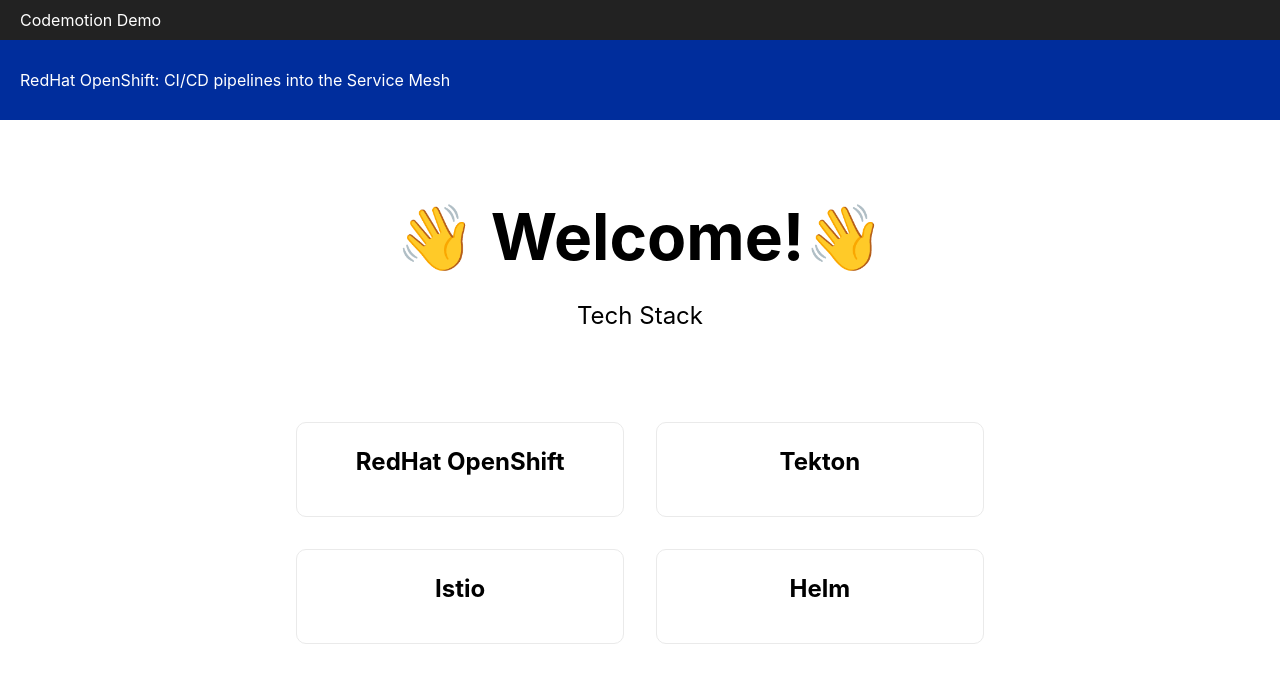
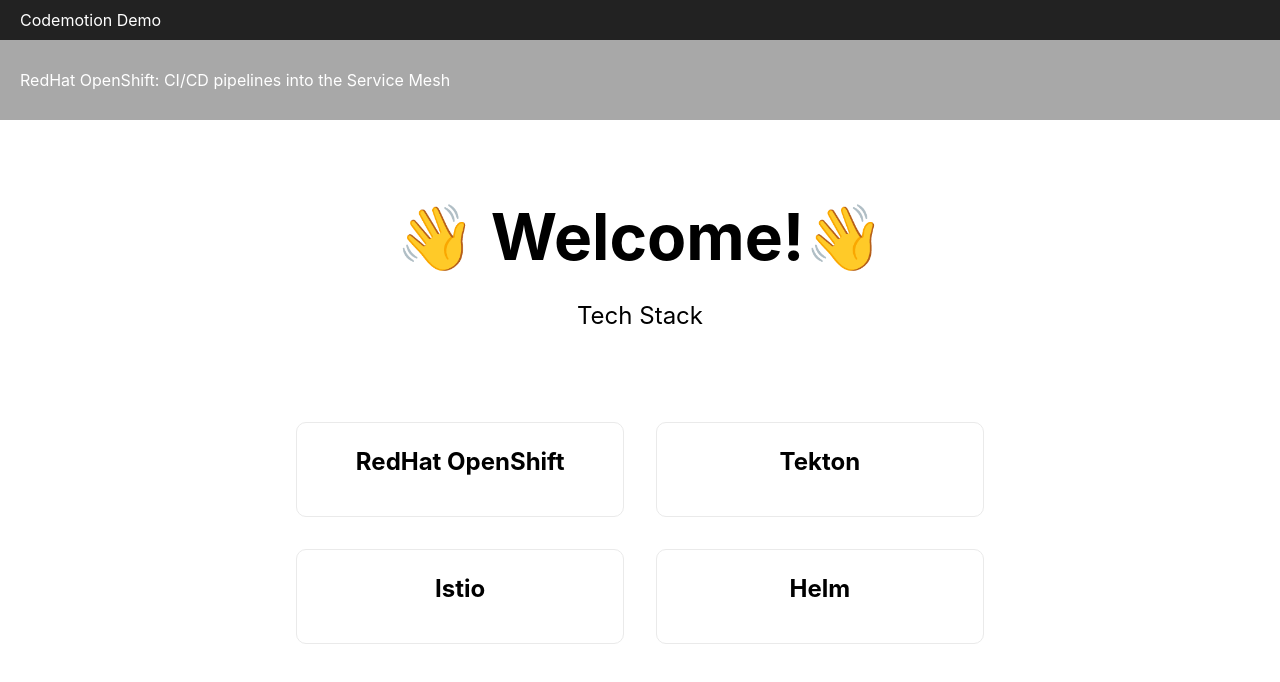
Before and after one commit to lumander/codemotion-frontend, a Next.js app: page / in a window 1280 px wide. Shown: the top 682 px of the page. Built offline with nearby package versions, Linux system fonts and the light colour scheme.

Commit message:
added grey subheader

```diff
--- a/styles/Home.module.css
+++ b/styles/Home.module.css
@@ -8,8 +8,13 @@
   align-items: center;
 }
 
+/*
+ Gray 40 #a8a8a8
+ Blue 80 #002d9c
+*/
+
 .header {
-  background-color: #002d9c;
+  background-color: #a8a8a8;
   height: 80px;
   padding: 20px;
   color: white;
```
